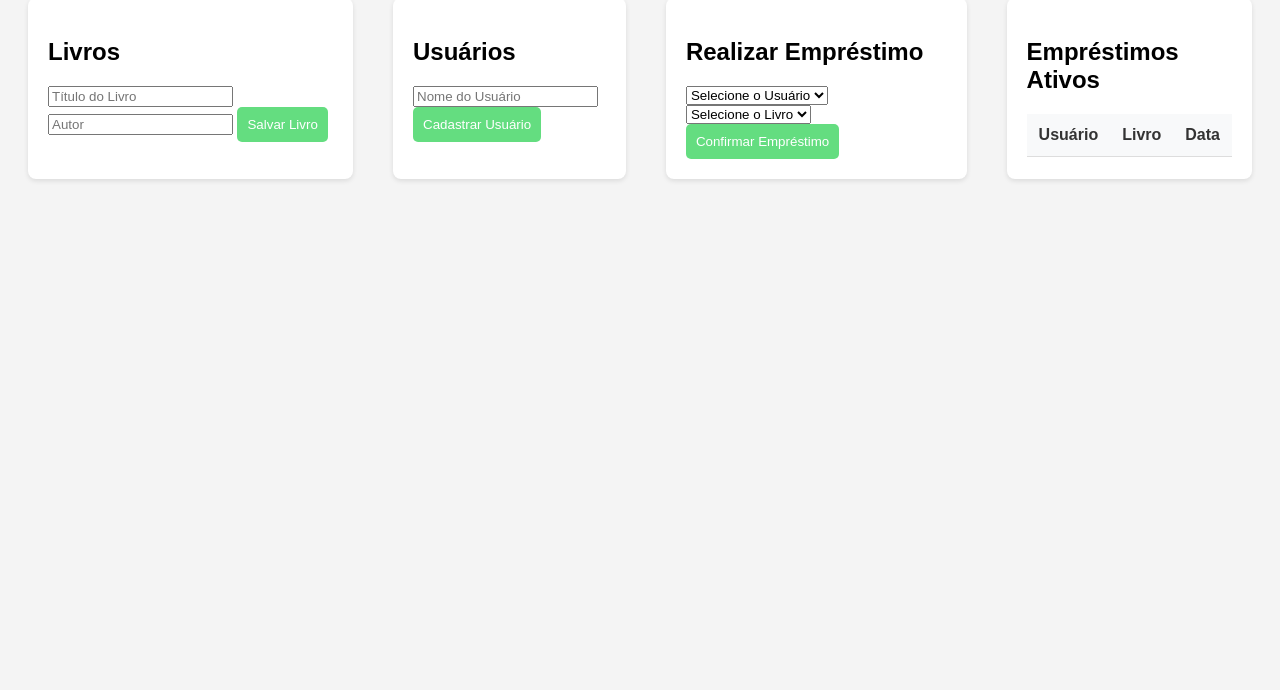
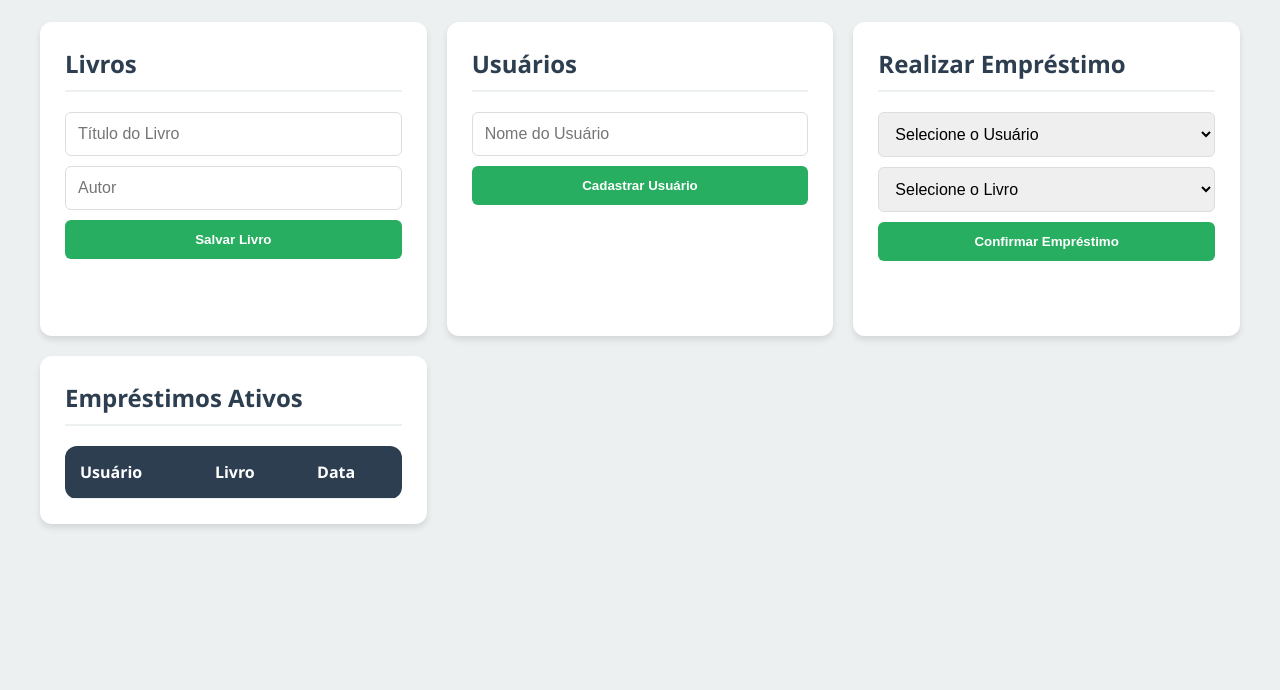
Before and after one commit to adrielsouzadev/api-biblioteca, a website: page front/index.html in a window 1280 px wide. Shown: the part 110-800 px from the top of the page. Drawn offline with Linux system fonts and the light colour scheme; no server answers.

Commit message:
style: reformulação do layout com CSS Grid e design moderno

```diff
--- a/front/style.css
+++ b/front/style.css
@@ -1,91 +1,109 @@
+:root {
+    --primaria: #2c3e50;
+    --sucesso: #27ae60;
+    --alerta: #f39c12;
+    --perigo: #e74c3c;
+    --fundo: #ecf0f1;
+    --branco: #ffffff;
+}
+
 body {
-    font-family: Arial, sans-serif;
-    background-color: #f4f4f4;
+    font-family: 'Segoe UI', Tahoma, Geneva, Verdana, sans-serif;
+    background-color: var(--fundo);
+    margin: 0;
     padding: 20px;
+    color: var(--primaria);
+}
+
+h1 {
+    text-align: center;
+    color: var(--primaria);
+    margin-bottom: 30px;
+    font-size: 2.5rem;
 }
 
 .container {
-    display: flex;
-    gap: 40px;
+    display: grid;
+    grid-template-columns: repeat(auto-fit, minmax(300px, 1fr));
+    gap: 20px;
+    max-width: 1200px;
+    margin: 0 auto;
 }
 
 section {
-    background: white;
-    padding: 20px;
-    border-radius: 8px;
-    box-shadow: 0 2px 5px rgba(0,0,0,0.1);
+    background: var(--branco);
+    padding: 25px;
+    border-radius: 12px;
+    box-shadow: 0 4px 6px rgba(0,0,0,0.1);
+    display: flex;
+    flex-direction: column;
+}
+
+h2 {
+    border-bottom: 2px solid var(--fundo);
+    padding-bottom: 10px;
+    margin-top: 0;
+}
+
+input, select {
+    padding: 12px;
+    margin-bottom: 10px;
+    border: 1px solid #ddd;
+    border-radius: 6px;
+    font-size: 1rem;
 }
 
 button {
+    padding: 12px;
+    border-radius: 6px;
+    border: none;
+    font-weight: bold;
     cursor: pointer;
-    background: #64dd80;
-    color: white;
-    border: none;
-    padding: 10px;
-    border-radius: 5px;
-}
-button:hover {
-    background: #218838;
+    transition: all 0.3s ease;
 }
 
-ul {
-    list-style: none;
-    padding: 0;
-    }
-
-li {
-    padding: 10px;
-    border-bottom: 1px solid #ddd;
+/* Botões Principais */
+button:not(.btn-devolver):not(.btn-excluir) {
+    background-color: var(--sucesso);
+    color: white;
+    margin-bottom: 20px;
 }
 
-.btn-devolver {
-    background-color: #ffc107;
-    color: black;
-    border: none;
-    padding: 5px 10px;
-    border-radius: 4px;
-    cursor: pointer;
-    font-size: 0.8rem;
-    margin-left: 10px;
-}
-.btn-devolver:hover { background-color: #e0a800; }
+button:hover { opacity: 0.9; transform: translateY(-2px); }
 
-.btn-excluir {
-    background-color: #df515f;
-    color: white;
-    border: none;
-    padding: 5px 10px;
-    border-radius: 4px;
-    cursor: pointer;
-    font-size: 0.8rem;
-    margin-left: 10px;
+/* Listas */
+ul { list-style: none; padding: 0; flex-grow: 1; }
+li {
+    padding: 15px;
+    background: #f9f9f9;
+    margin-bottom: 8px;
+    border-radius: 6px;
+    display: flex;
+    justify-content: space-between;
+    align-items: center;
 }
 
-.btn-excluir:hover {
-    background-color: #c52636;
+.disponivel { border-left: 5px solid var(--sucesso); }
+.indisponivel { border-left: 5px solid var(--perigo); }
+
+/* Botões de Ação */
+.btn-devolver { background-color: var(--alerta); color: white; padding: 6px 12px; margin-right: 5px; }
+.btn-excluir { background-color: var(--perigo); color: white; padding: 6px 12px; }
+
+/* Tabela de Empréstimos */
+.tabela-emprestimos {
+    grid-column: 1 / -1; /* Ocupa a largura toda */
+    width: 100%;
+    background: var(--branco);
+    border-collapse: collapse;
+    border-radius: 12px;
+    overflow: hidden;
 }
 
-/* Estilização da Tabela de Empréstimos */
-.tabela-emprestimos {
-    width: 100%;
-    border-collapse: collapse;
-    margin-top: 15px;
-    background-color: white;
+.tabela-emprestimos th, .tabela-emprestimos td {
+    padding: 15px;
+    text-align: left;
+    border-bottom: 1px solid #eee;
 }
 
-.tabela-emprestimos th,
-.tabela-emprestimos td {
-    padding: 12px;
-    text-align: left;
-    border-bottom: 1px solid #ddd;
-}
-
-.tabela-emprestimos th {
-    background-color: #f8f9fa;
-    color: #333;
-    font-weight: bold;
-}
-
-.tabela-emprestimos tr:hover {
-    background-color: #f1f1f1;
-}
+.tabela-emprestimos th { background-color: var(--primaria); color: white; }
```
